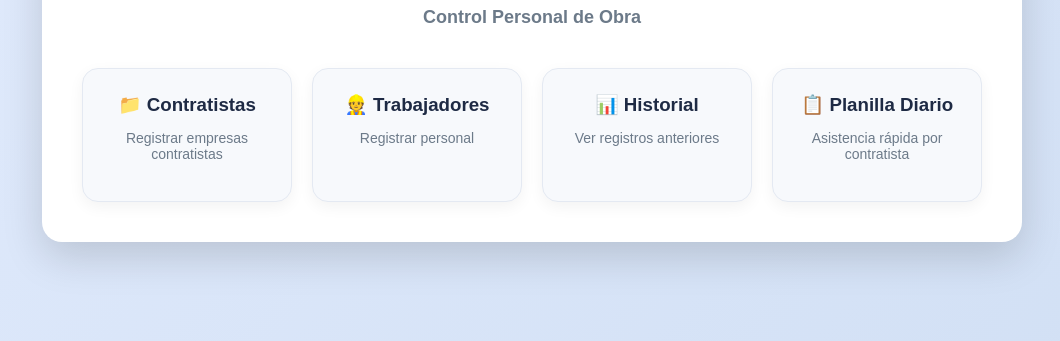
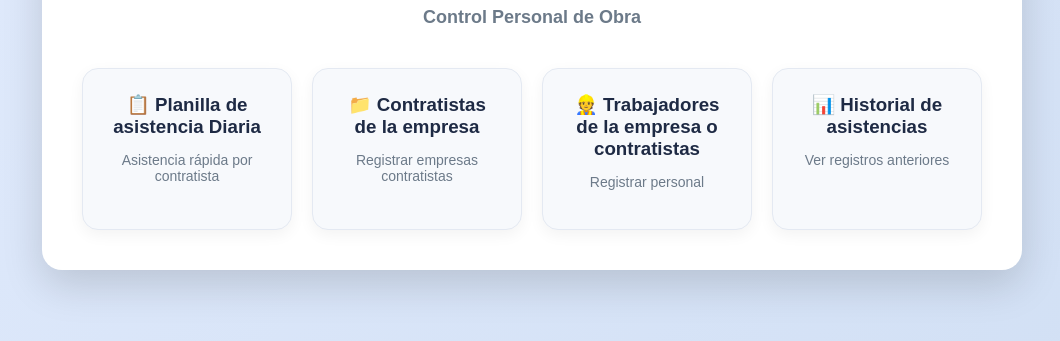
Before and after one commit to villo33/promotora-canoes, a website: page public/index.html in a window 1280 px wide. Shown: the part 111-452 px from the top of the page, without its empty margins (128-1188 px from the left). Drawn offline with Linux system fonts and the light colour scheme.

Commit message:
index actulizado

```diff
--- a/public/index.html
+++ b/public/index.html
@@ -19,25 +19,26 @@
 
     <div class="menu">
 
+       <div class="card" onclick="ir('planilla.html')">
+        <h3>📋 Planilla de asistencia Diaria</h3>
+        <p>Asistencia rápida por contratista</p>
+      </div>
+
       <div class="card" onclick="ir('contratistas.html')">
-        <h3>📁 Contratistas</h3>
+        <h3>📁 Contratistas de la empresa</h3>
         <p>Registrar empresas contratistas</p>
       </div>
 
       <div class="card" onclick="ir('trabajadores.html')">
-        <h3>👷 Trabajadores</h3>
+        <h3>👷 Trabajadores de la empresa o contratistas</h3>
         <p>Registrar personal</p>
       </div>
 
       <div class="card" onclick="ir('historial.html')">
-        <h3>📊 Historial</h3>
+        <h3>📊 Historial de asistencias </h3>
         <p>Ver registros anteriores</p>
       </div>
 
-      <div class="card" onclick="ir('planilla.html')">
-        <h3>📋 Planilla Diario</h3>
-        <p>Asistencia rápida por contratista</p>
-      </div>
 
     </div>
 
```
